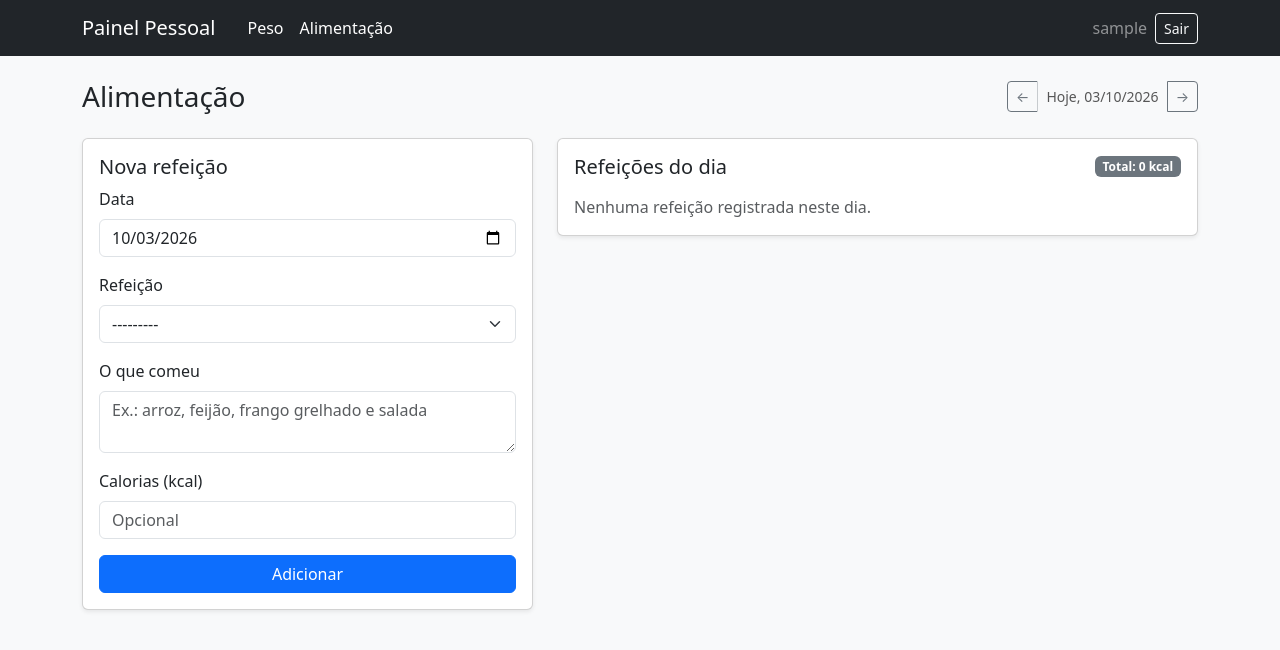
After one commit to VictorDGadelha/atlas, a Django app: page /alimentacao/ in a window 1280 px wide. The commit adds this page. Shown: the top 650 px of the page. Run offline with Django 5.2, Linux system fonts and the light colour scheme; a user stored in the database is signed in; tables that the repository leaves empty hold one stand-in row (values such as "Sample post").

Commit message:
Etapa 5: módulo de alimentação com navegação por dia

```diff
--- a/core/forms.py
+++ b/core/forms.py
@@ -1,5 +1,5 @@
 from django import forms
-from .models import RegistroPeso
+from .models import RegistroPeso, Refeicao
 
 
 class RegistroPesoForm(forms.ModelForm):
@@ -21,3 +21,21 @@ class RegistroPesoForm(forms.ModelForm):
         if peso < 20 or peso > 500:
             raise forms.ValidationError('Informe um peso válido em kg.')
         return peso
+
+class RefeicaoForm(forms.ModelForm):
+    class Meta:
+        model = Refeicao
+        fields = ['data', 'tipo', 'descricao', 'calorias']
+        widgets = {
+            'data': forms.DateInput(
+                attrs={'type': 'date', 'class': 'form-control'},
+                format='%Y-%m-%d',
+            ),
+            'tipo': forms.Select(attrs={'class': 'form-select'}),
+            'descricao': forms.Textarea(
+                attrs={'class': 'form-control', 'rows': 2, 'placeholder': 'Ex.: arroz, feijão, frango grelhado e salada'}
+            ),
+            'calorias': forms.NumberInput(
+                attrs={'class': 'form-control', 'min': 0, 'placeholder': 'Opcional'}
+            ),
+        }
--- /dev/null
+++ b/core/templates/core/alimentacao.html
@@ -0,0 +1,83 @@
+{% extends 'base.html' %}
+{% block title %}Alimentação{% endblock %}
+
+{% block content %}
+<div class="d-flex flex-wrap justify-content-between align-items-center mb-4 gap-2">
+    <h1 class="h3 m-0">Alimentação</h1>
+    <div class="btn-group">
+        <a class="btn btn-outline-secondary btn-sm" href="?data={{ dia_anterior|date:'Y-m-d' }}">&larr;</a>
+        <span class="btn btn-light btn-sm disabled">
+            {% if eh_hoje %}Hoje, {% endif %}{{ dia|date:"d/m/Y" }}
+        </span>
+        <a class="btn btn-outline-secondary btn-sm" href="?data={{ dia_seguinte|date:'Y-m-d' }}">&rarr;</a>
+    </div>
+</div>
+
+<div class="row g-4">
+    <div class="col-md-5">
+        <div class="card shadow-sm">
+            <div class="card-body">
+                <h2 class="h5">Nova refeição</h2>
+                <form method="post">
+                    {% csrf_token %}
+                    <div class="mb-3">
+                        <label class="form-label" for="{{ form.data.id_for_label }}">Data</label>
+                        {{ form.data }}
+                        {{ form.data.errors }}
+                    </div>
+                    <div class="mb-3">
+                        <label class="form-label" for="{{ form.tipo.id_for_label }}">Refeição</label>
+                        {{ form.tipo }}
+                        {{ form.tipo.errors }}
+                    </div>
+                    <div class="mb-3">
+                        <label class="form-label" for="{{ form.descricao.id_for_label }}">O que comeu</label>
+                        {{ form.descricao }}
+                        {{ form.descricao.errors }}
+                    </div>
+                    <div class="mb-3">
+                        <label class="form-label" for="{{ form.calorias.id_for_label }}">Calorias (kcal)</label>
+                        {{ form.calorias }}
+                        {{ form.calorias.errors }}
+                    </div>
+                    <button class="btn btn-primary w-100">Adicionar</button>
+                </form>
+            </div>
+        </div>
+    </div>
+
+    <div class="col-md-7">
+        <div class="card shadow-sm">
+            <div class="card-body">
+                <div class="d-flex justify-content-between align-items-center mb-3">
+                    <h2 class="h5 m-0">Refeições do dia</h2>
+                    <span class="badge text-bg-secondary">Total: {{ total_calorias }} kcal</span>
+                </div>
+
+                {% for r in refeicoes %}
+                <div class="border rounded p-3 mb-2">
+                    <div class="d-flex justify-content-between">
+                        <strong>{{ r.get_tipo_display }}</strong>
+                        <span class="text-muted small">
+                            {% if r.calorias %}{{ r.calorias }} kcal{% else %}sem calorias{% endif %}
+                        </span>
+                    </div>
+                    <div class="my-2">{{ r.descricao|linebreaksbr }}</div>
+                    <div class="d-flex gap-2">
+                        <a class="btn btn-outline-secondary btn-sm"
+                           href="{% url 'refeicao_editar' r.pk %}">Editar</a>
+                        <form method="post" action="{% url 'refeicao_excluir' r.pk %}"
+                              onsubmit="return confirm('Excluir esta refeição?');">
+                            {% csrf_token %}
+                            <button class="btn btn-outline-danger btn-sm">Excluir</button>
+                        </form>
+                    </div>
+                </div>
+                {% empty %}
+                <p class="text-muted mb-0">Nenhuma refeição registrada neste dia.</p>
+                {% endfor %}
+            </div>
+        </div>
+    </div>
+</div>
+{% endblock %}
--- a/core/urls.py
+++ b/core/urls.py
@@ -5,4 +5,7 @@ urlpatterns = [
     path('', views.home, name='home'),
     path('peso/', views.peso, name='peso'),
     path('peso/<int:pk>/excluir/', views.peso_excluir, name='peso_excluir'),
+    path('alimentacao/', views.alimentacao, name='alimentacao'),
+    path('alimentacao/<int:pk>/editar/', views.refeicao_editar, name='refeicao_editar'),
+    path('alimentacao/<int:pk>/excluir/', views.refeicao_excluir, name='refeicao_excluir'),
 ]
--- a/core/views.py
+++ b/core/views.py
@@ -1,11 +1,14 @@
+from datetime import date, timedelta
+
 from django.contrib import messages
 from django.contrib.auth.decorators import login_required
+from django.db.models import Sum
 from django.shortcuts import get_object_or_404, redirect, render
 from django.utils import timezone
 from django.views.decorators.http import require_POST
 
-from .forms import RegistroPesoForm
-from .models import RegistroPeso
+from .forms import RefeicaoForm, RegistroPesoForm
+from .models import Refeicao, RegistroPeso
 
 @login_required
 def home(request):
@@ -48,3 +51,63 @@ def peso_excluir(request, pk):
     registro.delete()
     messages.success(request, 'Registro excluído.')
     return redirect('peso')
+
+def _dia_da_requisicao(request):
+    """Lê ?data=AAAA-MM-DD; se faltar ou for inválida, usa hoje."""
+    try:
+        return date.fromisoformat(request.GET.get('data', ''))
+    except ValueError:
+        return timezone.localdate()
+
+
+@login_required
+def alimentacao(request):
+    dia = _dia_da_requisicao(request)
+
+    if request.method == 'POST':
+        form = RefeicaoForm(request.POST)
+        if form.is_valid():
+            refeicao = form.save(commit=False)
+            refeicao.usuario = request.user
+            refeicao.save()
+            messages.success(request, 'Refeição registrada!')
+            return redirect(f"{request.path}?data={refeicao.data.isoformat()}")
+    else:
+        form = RefeicaoForm(initial={'data': dia})
+
+    refeicoes = Refeicao.objects.filter(usuario=request.user, data=dia)
+    total_calorias = refeicoes.aggregate(total=Sum('calorias'))['total'] or 0
+
+    return render(request, 'core/alimentacao.html', {
+        'form': form,
+        'dia': dia,
+        'dia_anterior': dia - timedelta(days=1),
+        'dia_seguinte': dia + timedelta(days=1),
+        'eh_hoje': dia == timezone.localdate(),
+        'refeicoes': refeicoes,
+        'total_calorias': total_calorias,
+    })
+
+
+@login_required
+def refeicao_editar(request, pk):
+    refeicao = get_object_or_404(Refeicao, pk=pk, usuario=request.user)
+    if request.method == 'POST':
+        form = RefeicaoForm(request.POST, instance=refeicao)
+        if form.is_valid():
+            form.save()
+            messages.success(request, 'Refeição atualizada!')
+            return redirect(f"/alimentacao/?data={refeicao.data.isoformat()}")
+    else:
+        form = RefeicaoForm(instance=refeicao)
+    return render(request, 'core/refeicao_form.html', {'form': form, 'refeicao': refeicao})
+
+
+@login_required
+@require_POST
+def refeicao_excluir(request, pk):
+    refeicao = get_object_or_404(Refeicao, pk=pk, usuario=request.user)
+    data = refeicao.data
+    refeicao.delete()
+    messages.success(request, 'Refeição excluída.')
+    return redirect(f"/alimentacao/?data={data.isoformat()}")
--- a/templates/base.html
+++ b/templates/base.html
@@ -10,7 +10,8 @@
     <nav class="navbar navbar-dark bg-dark mb-4">
         <div class="container">
             <a class="navbar-brand" href="{% url 'home' %}">Painel Pessoal</a>
-            <a class="nav-link text-white me-auto ms-3" href="{% url 'peso' %}">Peso</a>
+            <a class="nav-link text-white ms-3" href="{% url 'peso' %}">Peso</a>
+            <a class="nav-link text-white me-auto ms-3" href="{% url 'alimentacao' %}">Alimentação</a>
             {% if user.is_authenticated %}
             <form method="post" action="{% url 'logout' %}" class="d-flex align-items-center gap-2 m-0">
                 {% csrf_token %}
```
Also changed, not shown: core/templates/core/refeicao_form.html (added, +42 -0 lines).
